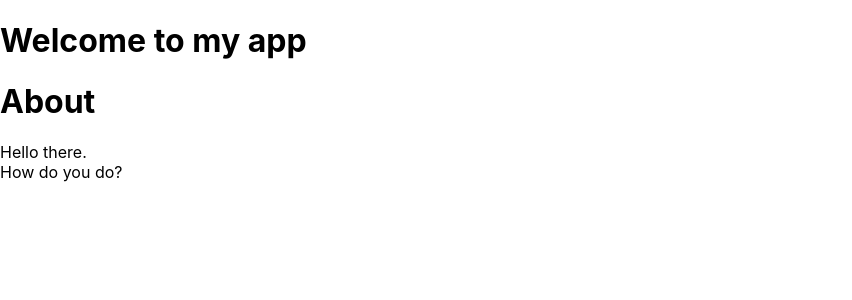
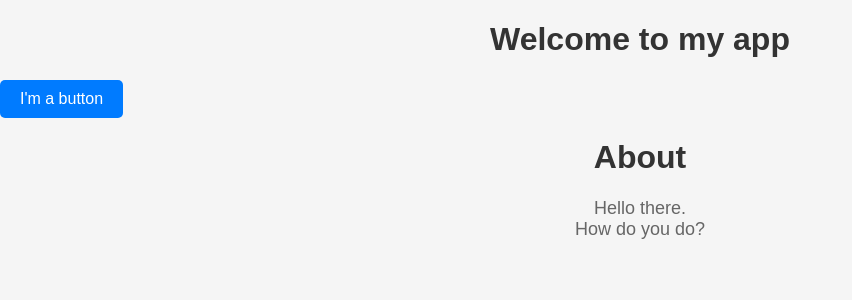
Before and after one commit to hugo-444/-React-QuickStart-, a React (Create React App) app in the folder my-app/: page / in a window 1280 px wide. Shown: the top 300 px of the page, without its empty margins (0-852 px from the left). Built offline with nearby package versions, Linux system fonts and the light colour scheme.

Commit message:
adding styles

```diff
--- a/my-app/src/App.css
+++ b/my-app/src/App.css
@@ -1,38 +1,37 @@
-.App {
+/* App.css */
+body {
+  font-family: Arial, sans-serif;
+  background-color: #f5f5f5;
+  margin: 0;
+  padding: 0;
+}
+
+h1 {
+  color: #333;
   text-align: center;
 }
 
-.App-logo {
-  height: 40vmin;
-  pointer-events: none;
+p {
+  color: #666;
+  text-align: center;
+  font-size: 18px;
 }
 
-@media (prefers-reduced-motion: no-preference) {
-  .App-logo {
-    animation: App-logo-spin infinite 20s linear;
-  }
+button {
+  background-color: #007bff;
+  color: white;
+  border: 0;
+  padding: 10px 20px;
+  border-radius: 5px;
+  font-size: 16px;
+  cursor: pointer;
 }
 
-.App-header {
-  background-color: #282c34;
-  min-height: 100vh;
-  display: flex;
-  flex-direction: column;
-  align-items: center;
-  justify-content: center;
-  font-size: calc(10px + 2vmin);
-  color: white;
+button:hover {
+  background-color: #0056b3;
 }
 
-.App-link {
-  color: #61dafb;
+/* Avatar style from your previous screenshot */
+.avatar {
+  border-radius: 50%;
 }
-
-@keyframes App-logo-spin {
-  from {
-    transform: rotate(0deg);
-  }
-  to {
-    transform: rotate(360deg);
-  }
-}
--- a/my-app/src/App.js
+++ b/my-app/src/App.js
@@ -1,3 +1,5 @@
+import './App.css';
+
 function MyButton() {
   return (
     <button>
@@ -19,6 +21,7 @@ export default function MyApp() {
   return (
     <div>
       <h1>Welcome to my app</h1>
+      <MyButton />
       <AboutPage />
     </div>
   );
```
